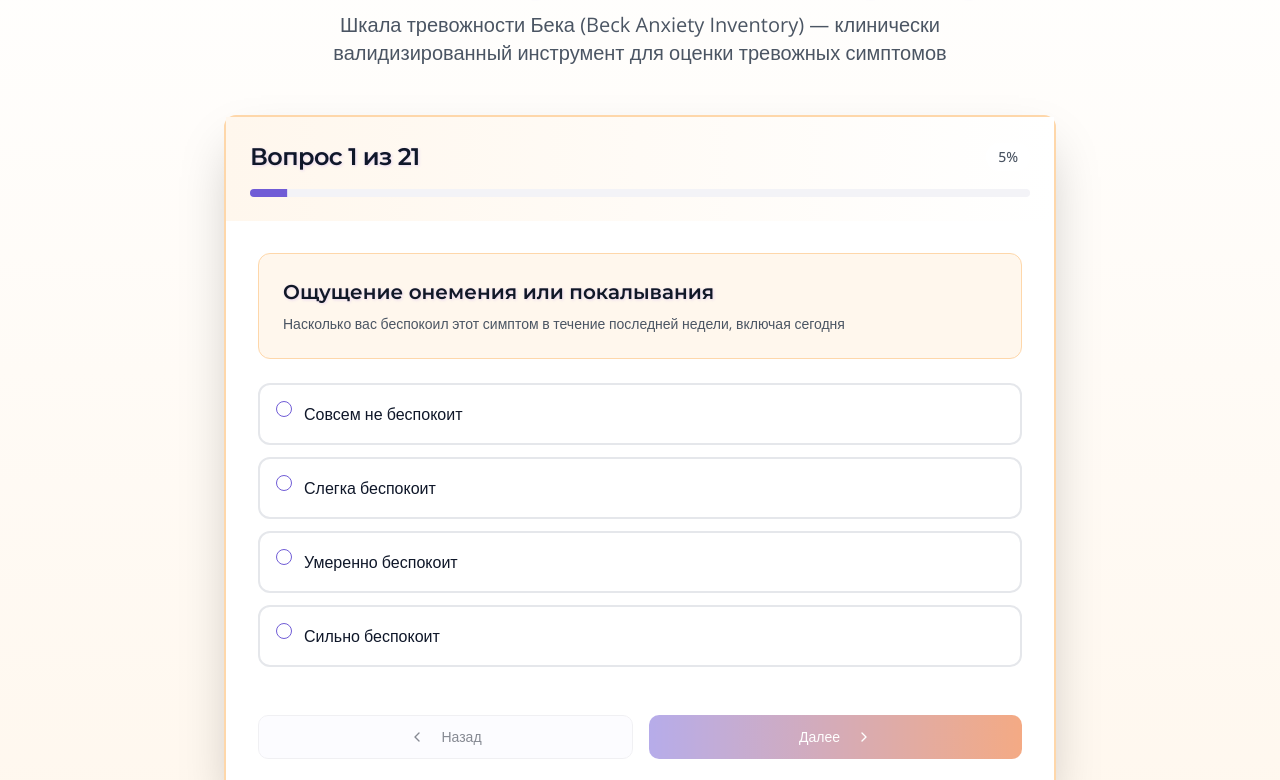
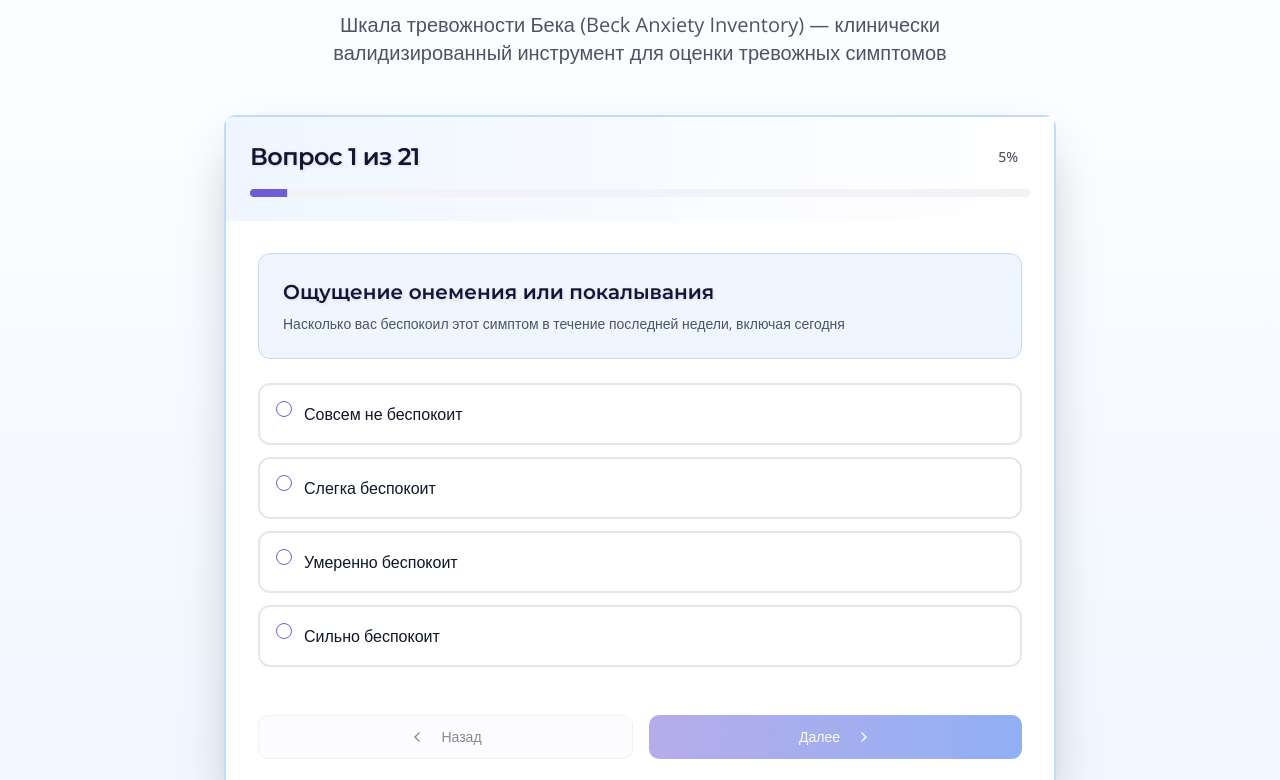
Before and after one commit to pr-poehali-dev/psychologist-website-burnout, a React (Vite) app: page /tests in a window 1280 px wide. Shown: the part 2314-3094 px from the top of the page. Built offline with nearby package versions, Linux system fonts and the light colour scheme.

Commit message:
Унифицировать стиль тестов

```diff
--- a/src/components/sections/AnxietyTestSection.tsx
+++ b/src/components/sections/AnxietyTestSection.tsx
@@ -314,7 +314,7 @@ const AnxietyTestSection = ({ onBooking }: AnxietyTestSectionProps) => {
     const maxScore = 63;
 
     return (
-      <section id="anxiety-test" className="py-20 px-4 bg-gradient-to-b from-white to-orange-50">
+      <section id="anxiety-test" className="py-20 px-4 bg-gradient-to-b from-white to-blue-50">
         <div className="container mx-auto max-w-4xl">
           <Card className={`${result.borderColor} border-2 shadow-2xl`}>
             <CardHeader className={result.bgColor}>
@@ -434,12 +434,12 @@ const AnxietyTestSection = ({ onBooking }: AnxietyTestSectionProps) => {
                 </div>
               </div>
 
-              <div className="bg-orange-50 border border-orange-200 rounded-lg p-6">
-                <h4 className="font-semibold mb-3 flex items-center gap-2 text-orange-900">
+              <div className="bg-blue-50 border border-blue-200 rounded-lg p-6">
+                <h4 className="font-semibold mb-3 flex items-center gap-2 text-blue-900">
                   <Icon name="Heart" size={20} />
                   Важно помнить:
                 </h4>
-                <ul className="space-y-2 text-sm text-orange-900">
+                <ul className="space-y-2 text-sm text-blue-900">
                   <li className="flex items-start gap-2">
                     <Icon name="Check" size={16} className="mt-1 flex-shrink-0" />
                     <span>Этот тест является скрининговым инструментом, а не диагнозом</span>
@@ -460,7 +460,7 @@ const AnxietyTestSection = ({ onBooking }: AnxietyTestSectionProps) => {
                   <Button
                     onClick={onBooking}
                     size="lg"
-                    className="flex-1 bg-gradient-to-r from-primary to-orange-600 hover:from-primary/90 hover:to-orange-700"
+                    className="flex-1 bg-gradient-to-r from-primary to-blue-600 hover:from-primary/90 hover:to-blue-700"
                   >
                     <Icon name="Calendar" size={20} className="mr-2" />
                     Записаться на консультацию
@@ -495,7 +495,7 @@ const AnxietyTestSection = ({ onBooking }: AnxietyTestSectionProps) => {
   const currentQ = baiQuestions[currentQuestion];
 
   return (
-    <section id="anxiety-test" className="py-20 px-4 bg-gradient-to-b from-white to-orange-50">
+    <section id="anxiety-test" className="py-20 px-4 bg-gradient-to-b from-white to-blue-50">
       <div className="container mx-auto max-w-4xl">
         <div className="text-center mb-12">
           <h2 className="text-4xl md:text-5xl font-bold text-gray-900 mb-4">
@@ -506,8 +506,8 @@ const AnxietyTestSection = ({ onBooking }: AnxietyTestSectionProps) => {
           </p>
         </div>
 
-        <Card className="shadow-2xl border-2 border-orange-200">
-          <CardHeader className="bg-gradient-to-r from-orange-50 to-white">
+        <Card className="shadow-2xl border-2 border-blue-200">
+          <CardHeader className="bg-gradient-to-r from-blue-50 to-white">
             <div className="space-y-4">
               <div className="flex justify-between items-center">
                 <CardTitle className="text-2xl">
@@ -522,7 +522,7 @@ const AnxietyTestSection = ({ onBooking }: AnxietyTestSectionProps) => {
           </CardHeader>
           <CardContent className="p-8">
             <div className="space-y-6">
-              <div className="bg-orange-50 p-6 rounded-lg border border-orange-200">
+              <div className="bg-blue-50 p-6 rounded-lg border border-blue-200">
                 <h3 className="text-xl font-semibold text-gray-900 mb-2">
                   {currentQ}
                 </h3>
@@ -541,8 +541,8 @@ const AnxietyTestSection = ({ onBooking }: AnxietyTestSectionProps) => {
                       key={index}
                       className={`flex items-start space-x-3 p-4 rounded-lg border-2 transition-all cursor-pointer hover:shadow-md ${
                         answers[currentQuestion] === option.value
-                          ? 'border-orange-500 bg-orange-50'
-                          : 'border-gray-200 hover:border-orange-300'
+                          ? 'border-blue-500 bg-blue-50'
+                          : 'border-gray-200 hover:border-blue-300'
                       }`}
                       onClick={() => handleAnswer(option.value)}
                     >
@@ -573,7 +573,7 @@ const AnxietyTestSection = ({ onBooking }: AnxietyTestSectionProps) => {
                   onClick={handleNext}
                   size="lg"
                   disabled={answers[currentQuestion] === undefined}
-                  className="flex-1 bg-gradient-to-r from-primary to-orange-600 hover:from-primary/90 hover:to-orange-700"
+                  className="flex-1 bg-gradient-to-r from-primary to-blue-600 hover:from-primary/90 hover:to-blue-700"
                 >
                   {currentQuestion === baiQuestions.length - 1 ? 'Показать результат' : 'Далее'}
                   <Icon name="ChevronRight" size={20} className="ml-2" />
```
